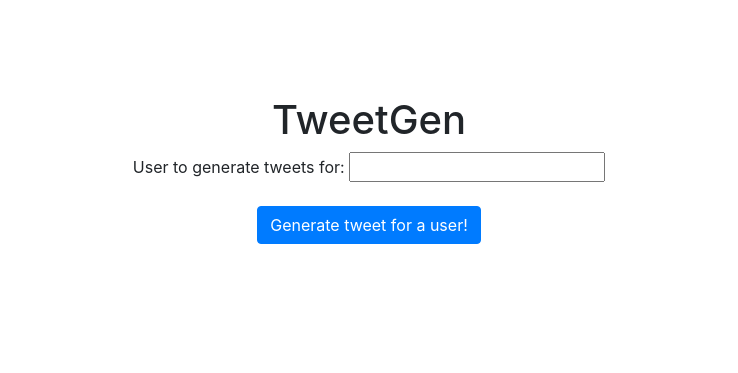
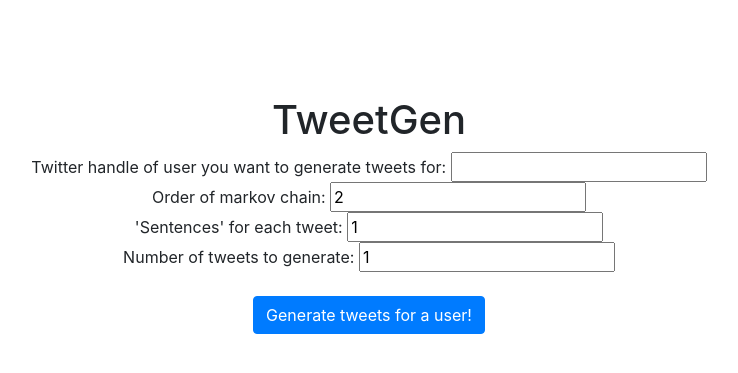
Before and after one commit to tempor1s/tweetgen, a Flask app: page / in a window 1280 px wide. Shown: the part 56-429 px from the top of the page, without its empty margins (271-1009 px from the left). Run offline with Flask 2, Linux system fonts and the light colour scheme; some libraries are stand-ins or nearby versions.

Commit message:
[add] placeholder html and python code for markov chain generation customization

```diff
--- a/app.py
+++ b/app.py
@@ -1,7 +1,7 @@
 from flask import Flask, render_template, request, jsonify, redirect, url_for
 from lib.dictogram import Dictogram
 from lib.markov import Markov
-from lib.utils import get_clean_words, get_all_user_tweets
+from lib.utils import get_clean_words, get_user_tweets_corpus
 from pymongo import MongoClient
 import os
 import twitter  # for tweeting
@@ -23,8 +23,10 @@ CONSUMER_SECRET = os.getenv('CONSUMER_SECRET')
 ACCESS_TOKEN_KEY = os.getenv('ACCESS_TOKEN_KEY')
 ACCESS_TOKEN_SECRET = os.getenv('ACCESS_TOKEN_SECRET')
 
-twitter_api = twitter.Api(consumer_key=CONSUMER_KEY, consumer_secret=CONSUMER_SECRET,
-                          access_token_key=ACCESS_TOKEN_KEY, access_token_secret=ACCESS_TOKEN_SECRET)
+twitter_api = twitter.Api(consumer_key=CONSUMER_KEY,
+                          consumer_secret=CONSUMER_SECRET,
+                          access_token_key=ACCESS_TOKEN_KEY,
+                          access_token_secret=ACCESS_TOKEN_SECRET)
 
 # Setup markov chain when the text is first created so it doesn't need to generated on every get request
 path = 'lib/txt_files/donald.txt'
@@ -34,14 +36,25 @@ markov = Markov(words, 2)
 
 @app.route('/', methods=['GET', 'POST'])
 def index():
+    markov_order = 2
+    sentences_per_tweet = 1
+    number_of_tweets = 1
     username = ''
+
     if request.method == 'POST':
         username = request.form.get('username')
+        markov_order = request.form.get('markov_order', 2)
+        sentences_per_tweet = request.form.get('sentences_per_tweet', 1)
+        number_of_tweets = request.form.get('number_of_tweets', 1)
 
-        return redirect(url_for('user', username=username))
-        # return render_template('index.html', username=username)
+        return redirect(url_for('user', username=username, markov_order=2,
+                                sentences_per_tweet=sentences_per_tweet,
+                                number_of_tweets=number_of_tweets))
 
-    return render_template('index.html')
+    return render_template('index.html', markov_order=markov_order,
+                           sentences_per_tweet=sentences_per_tweet,
+                           number_of_tweets=number_of_tweets)
+
 
 @app.route('/donald-tweetgen', methods=['GET', 'POST'])
 def donald_tweetgen():
@@ -84,14 +97,16 @@ def tweet():
 
 @app.route('/user/<username>', methods=['POST', 'GET'])
 def user(username):
-    tweets = get_all_user_tweets(twitter_api, username)
-    tweets = ' '.join(tweets)
-
+    # get user tweets corpus
+    tweets = get_user_tweets_corpus(twitter_api, username)
+    # split corpus into indiviual words
+    # TODO: Clean up the corpus
     words = tweets.split()
-
+    # Generate a markov chain with all the words in the corpus with a specific order
     markov = Markov(words, order=2)
 
     return render_template('user_tweets.html', sentence=markov.generate_sentence(), username=username)
 
+
 if __name__ == "__main__":
     app.run(debug=True, host='0.0.0.0', port=os.environ.get('PORT', 5000))
--- a/lib/utils.py
+++ b/lib/utils.py
@@ -44,7 +44,7 @@ def get_clean_words(source_file):
         return clean_words.split()
 
 
-def get_all_user_tweets(twitter_client, username):
+def get_user_tweets_corpus(twitter_client, username):
     """Get 3200 tweets from a user's timeline because that is the max possible, return them in a list."""
     # TODO: Improve
     tweets = []  # an empty list to store all the tweets
@@ -59,4 +59,4 @@ def get_all_user_tweets(twitter_client, username):
         # get the last item in the timeline to be used as our next max_id for searching
         max_id = timeline[-1].id
 
-    return tweets
+    return ' '.join(tweets)
--- a/templates/index.html
+++ b/templates/index.html
@@ -4,12 +4,21 @@
 
     <div>
         <form method="POST" action="/">
-            User to generate tweets for:
+            Twitter handle of user you want to generate tweets for:
             <input id="username" type="text" name="username" />
+            <br />
+            Order of markov chain:
+            <input id='markov_order' type="number" name='markov_order' value="{{ markov_order }}" />
+            <br />
+            'Sentences' for each tweet:
+            <input id='sentences_per_tweet' type="number" name='sentences_per_tweet' value="{{ sentences_per_tweet }}" />
+            <br />
+            Number of tweets to generate:
+            <input id='number_of_tweets' type="number" name='number_of_tweets' value="{{ number_of_tweets }}" />
             <br />
             <br />
             <button class="btn btn-primary" type="submit">
-                Generate tweet for a user!
+                Generate tweets for a user!
             </button>
         </form>
     </div>
```
